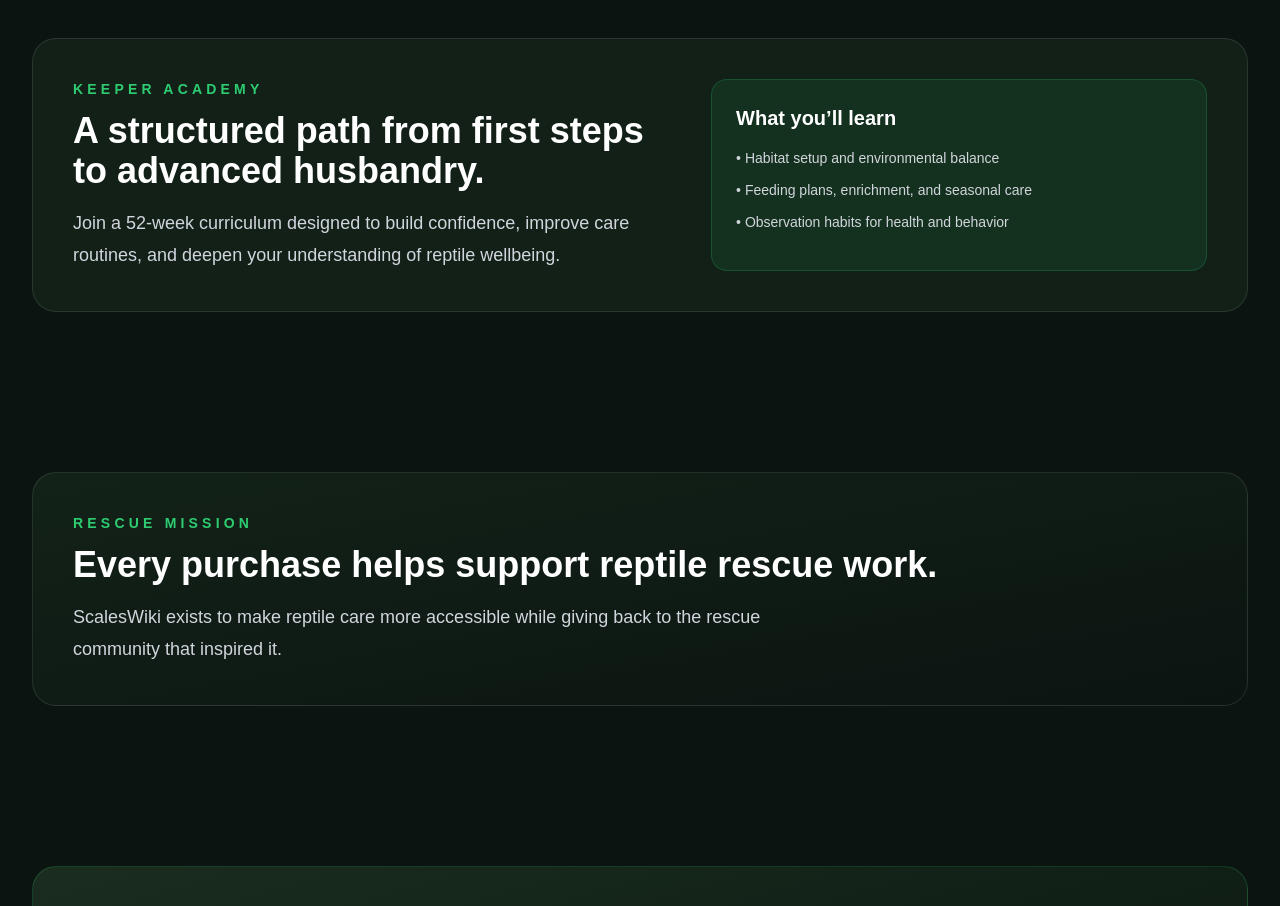
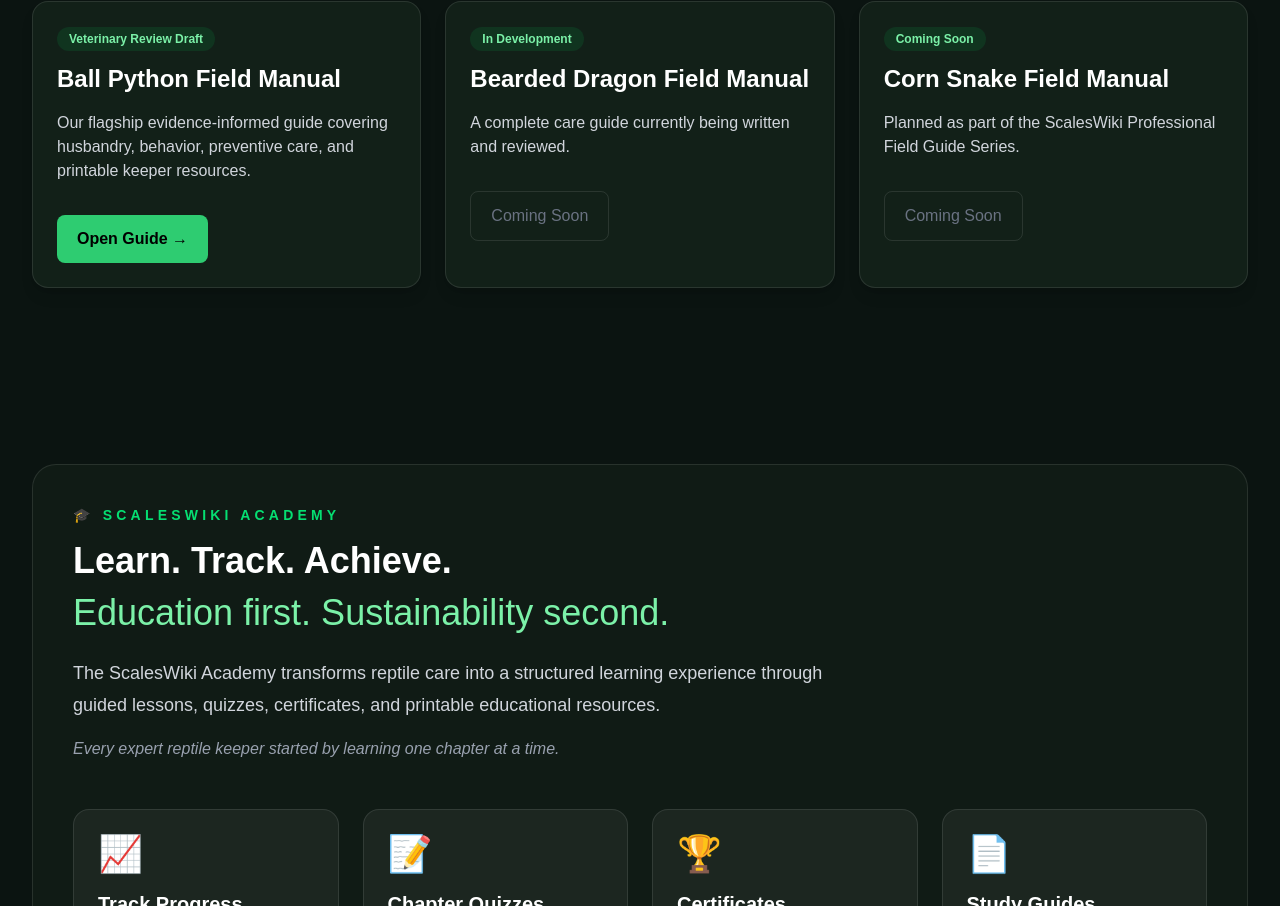
Before and after one commit to scalesandtailsrescue72-star/scaleswiki, a Next.js app: page / in a window 1280 px wide. Shown: the part 1894-2800 px from the top of the page. Built offline with nearby package versions, Linux system fonts and the light colour scheme.

Commit message:
Redesign homepage with Academy and Founders Tree preview

```diff
--- a/app/components/Academy.tsx
+++ b/app/components/Academy.tsx
@@ -1,23 +1,97 @@
 export function Academy() {
   return (
-    <section id="academy" className="mx-auto max-w-7xl px-6 py-20 lg:px-8">
-      <div className="grid gap-8 rounded-3xl border border-white/10 bg-[#101B15] p-8 lg:grid-cols-[1.1fr_0.9fr] lg:p-10">
-        <div>
-          <p className="text-sm font-semibold uppercase tracking-[0.3em] text-green-400">Keeper Academy</p>
-          <h2 className="mt-3 text-3xl font-semibold text-white sm:text-4xl">A structured path from first steps to advanced husbandry.</h2>
-          <p className="mt-4 text-lg leading-8 text-gray-300">
-            Join a 52-week curriculum designed to build confidence, improve care routines, and deepen your understanding of reptile wellbeing.
-          </p>
+    <section
+      id="academy"
+      className="mx-auto max-w-7xl px-6 py-24 lg:px-8"
+    >
+      <div className="rounded-3xl border border-white/10 bg-[#101B15] p-10">
+
+        <p className="text-sm font-semibold uppercase tracking-[0.3em] text-green-400">
+          🎓 ScalesWiki Academy
+        </p>
+
+        <h2 className="mt-4 text-4xl font-bold text-white">
+          Learn. Track. Achieve.
+          <p className="mt-3 text-green-300 font-medium">
+  Education first. Sustainability second.
+</p>
+        </h2>
+
+        <p className="mt-6 max-w-3xl text-lg leading-8 text-gray-300">
+          The ScalesWiki Academy transforms reptile care into a structured
+          learning experience through guided lessons, quizzes, certificates,
+          and printable educational resources.
+          <p className="mt-4 text-base text-gray-400 italic">
+  Every expert reptile keeper started by learning one chapter at a time.
+</p>
+        </p>
+
+        <div className="mt-12 grid gap-6 md:grid-cols-2 lg:grid-cols-4">
+
+          <div className="rounded-2xl border border-white/10 bg-white/5 p-6">
+            <div className="text-4xl">📈</div>
+            <h3 className="mt-4 text-xl font-semibold">
+              Track Progress
+            </h3>
+            <p className="mt-2 text-gray-300">
+              Monitor your learning across every Academy course.
+            </p>
+          </div>
+
+          <div className="rounded-2xl border border-white/10 bg-white/5 p-6">
+            <div className="text-4xl">📝</div>
+            <h3 className="mt-4 text-xl font-semibold">
+              Chapter Quizzes
+            </h3>
+            <p className="mt-2 text-gray-300">
+              Reinforce important concepts with interactive quizzes.
+            </p>
+          </div>
+
+          <div className="rounded-2xl border border-white/10 bg-white/5 p-6">
+            <div className="text-4xl">🏆</div>
+            <h3 className="mt-4 text-xl font-semibold">
+              Certificates
+            </h3>
+            <p className="mt-2 text-gray-300">
+              Earn certificates as you complete Academy courses.
+            </p>
+          </div>
+
+          <div className="rounded-2xl border border-white/10 bg-white/5 p-6">
+            <div className="text-4xl">📄</div>
+            <h3 className="mt-4 text-xl font-semibold">
+              Study Guides
+            </h3>
+            <p className="mt-2 text-gray-300">
+              Download printable resources designed for long-term success.
+            </p>
+          </div>
+
         </div>
 
-        <div className="rounded-2xl border border-green-500/20 bg-green-950/40 p-6">
-          <h3 className="text-xl font-semibold text-white">What you’ll learn</h3>
-          <ul className="mt-4 space-y-3 text-sm text-gray-300">
-            <li>• Habitat setup and environmental balance</li>
-            <li>• Feeding plans, enrichment, and seasonal care</li>
-            <li>• Observation habits for health and behavior</li>
-          </ul>
+        <div className="mt-12 rounded-2xl border border-green-500/20 bg-green-950/40 p-8 text-center">
+
+          <h3 className="text-2xl font-semibold text-white">
+          Coming Soon • Founding Academy
+          </h3>
+
+          <p className="mt-4 text-lg text-gray-300">
+            We're building the Academy one course at a time to create
+            the most trusted educational platform for reptile husbandry.
+          </p>
+
+          <p className="mt-8 text-green-300 font-medium">
+            ❤️ Every Academy membership helps keep evidence-based reptile education free for everyone.
+          </p>
+          <div className="mt-8">
+  <button className="rounded-xl bg-green-600 px-8 py-4 font-semibold text-white transition hover:bg-green-700">
+    Academy Launching Soon
+  </button>
+</div>
+
         </div>
+
       </div>
     </section>
   );
--- /dev/null
+++ b/app/components/FoundersTreePreview.tsx
@@ -0,0 +1,44 @@
+export function FoundersTreePreview() {
+  return (
+    <section className="mx-auto max-w-7xl px-6 py-24 lg:px-8">
+      <div className="rounded-3xl border border-white/10 bg-[#101B15] p-10 text-center">
+
+        <p className="text-sm font-semibold uppercase tracking-[0.3em] text-green-400">
+          🌳 Community
+        </p>
+
+        <h2 className="mt-4 text-4xl font-bold text-white">
+          The Founders Tree
+        </h2>
+
+        <p className="mt-6 max-w-3xl mx-auto text-lg leading-8 text-gray-300">
+          Every great tree begins with a single seed.
+          Every supporter adds a new leaf.
+          Every partnership grows another branch.
+        </p>
+
+        <div className="mt-12 rounded-2xl border border-green-500/20 bg-green-950/40 p-10">
+
+          <div className="text-7xl">
+            🌳
+          </div>
+
+          <h3 className="mt-6 text-2xl font-semibold text-white">
+            Growing Soon
+          </h3>
+
+          <p className="mt-4 text-gray-300">
+            Become one of the first leaves on the ScalesWiki Founders Tree and
+            help grow the place where people learn reptile husbandry.
+          </p>
+
+          <p className="mt-8 font-medium text-green-300">
+            Every supporter helps our community grow.
+          </p>
+
+        </div>
+
+      </div>
+    </section>
+  );
+}
--- a/app/components/Hero.tsx
+++ b/app/components/Hero.tsx
@@ -5,6 +5,7 @@ export function Hero() {
     <section className="mx-auto flex max-w-7xl flex-col items-center px-6 py-24 text-center lg:px-8 lg:py-32">
       <span className="rounded-full border border-green-500/30 bg-green-500/10 px-4 py-1 text-sm font-medium text-green-300">
         📚 Learn • ❤️ Care • 🌳 Grow
+      </span>
 
       <h1 className="mt-6 max-w-4xl text-5xl font-bold tracking-tight text-white sm:text-6xl lg:text-7xl">
         The Place Where People Learn Reptile Husbandry.
@@ -14,9 +15,10 @@ export function Hero() {
         Explore evidence-based reptile care guides, structured Academy courses,
         downloadable resources, and a growing community dedicated to improving
         reptile welfare through education.
+      </p>
+
       <p className="mt-4 text-base font-medium text-green-300">
         Education first. Sustainability second.
-</p>
       </p>
 
       <div className="mt-10 flex flex-col gap-4 sm:flex-row">
@@ -26,6 +28,7 @@ reptile welfare through education.
         >
           Start Learning
         </Link>
+
         <Link
           href="#academy"
           className="rounded-xl border border-green-600 px-8 py-4 text-lg font-semibold text-green-300 transition hover:bg-green-900/40"
@@ -37,33 +40,43 @@ reptile welfare through education.
       <div className="mt-14 grid gap-6 text-left sm:grid-cols-3">
         <div className="rounded-2xl border border-white/10 bg-white/5 p-6">
           <p className="text-3xl">📚</p>
+
           <h3 className="mt-4 text-xl font-semibold text-white">
             Learn for Free
           </h3>
+
           <p className="mt-2 text-sm text-gray-300">
-      Explore evidence-based reptile care guides written to help keepers provide better care.
+            Explore evidence-based reptile care guides written to help keepers
+            provide better care.
           </p>
         </div>
 
         <div className="rounded-2xl border border-white/10 bg-white/5 p-6">
           <p className="text-3xl">🎓</p>
+
           <h3 className="mt-4 text-xl font-semibold text-white">
             Academy
           </h3>
+
           <p className="mt-2 text-sm text-gray-300">
-     <p className="mt-2 text-sm text-gray-300">
-  Coming soon: Track progress, earn certificates, complete quizzes, and continue learning.
-</p>
+            Coming soon: Track progress, earn certificates, complete quizzes,
+            and continue learning.
           </p>
         </div>
 
         <div className="rounded-2xl border border-white/10 bg-white/5 p-6">
           <p className="text-3xl">🌳</p>
+
           <h3 className="mt-4 text-xl font-semibold text-white">
             Support the Mission
           </h3>
+
           <p className="mt-2 text-sm text-gray-300">
-      Every membership helps keep evidence-based reptile education free for everyone.
+            Every Academy membership helps keep evidence-based reptile education
+            free for everyone.
           </p>
         </div>
       </div>
+    </section>
+  );
+}
--- a/app/page.tsx
+++ b/app/page.tsx
@@ -1,12 +1,13 @@
-import { Academy } from "../components/Academy";
-import { Footer } from "../components/Footer";
-import { GuideCards } from "../components/GuideCards";
-import Hero from "@/components/Hero";
-import { Navbar } from "../components/Navbar";
-import { Newsletter } from "../components/Newsletter";
-import { Rescue } from "../components/Rescue";
-import { SpeciesGrid } from "../components/SpeciesGrid";
-import { TrustBar } from "../components/TrustBar";
+import { Academy } from "@/app/components/Academy";
+import { Footer } from "@/app/components/Footer";
+import { FoundersTreePreview } from "@/app/components/FoundersTreePreview";
+import { GuideCards } from "@/components/GuideCards";
+import { Hero } from "@/app/components/Hero";
+import { Navbar } from "@/app/components/Navbar";
+import { Newsletter } from "@/components/Newsletter";
+import { Rescue } from "@/app/components/Rescue";
+import { SpeciesGrid } from "@/app/components/SpeciesGrid";
+import { TrustBar } from "@/components/TrustBar";
 
 export default function Home() {
   return (
@@ -17,6 +18,7 @@ export default function Home() {
       <SpeciesGrid />
       <GuideCards />
       <Academy />
+      <FoundersTreePreview />
       <Rescue />
       <Newsletter />
       <Footer />
```
Lines whose indentation alone changed are shown as unchanged.
